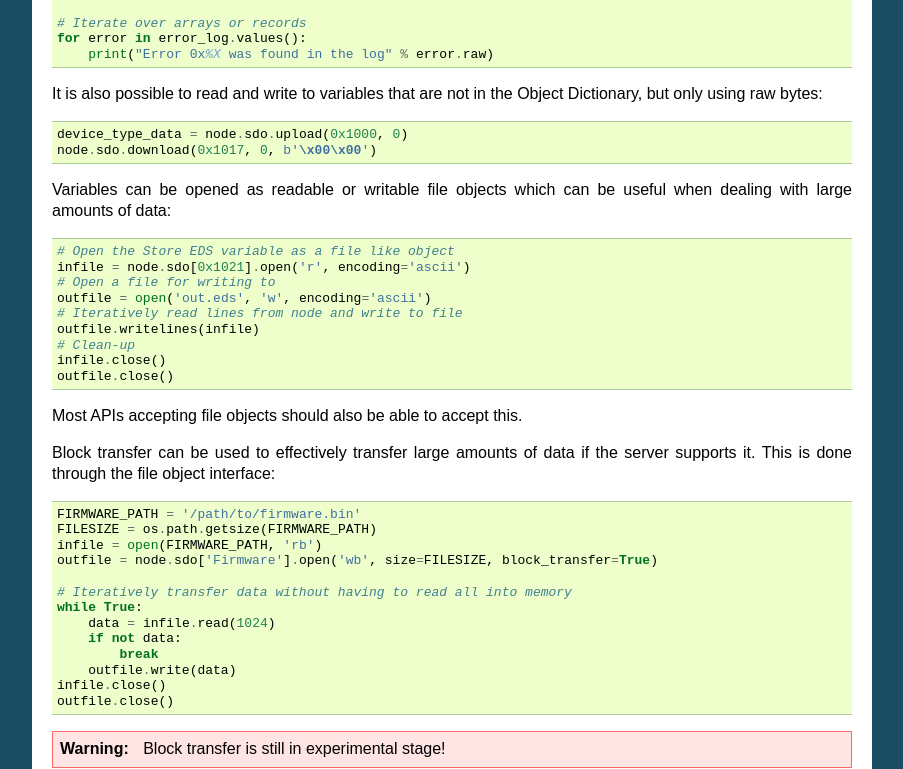
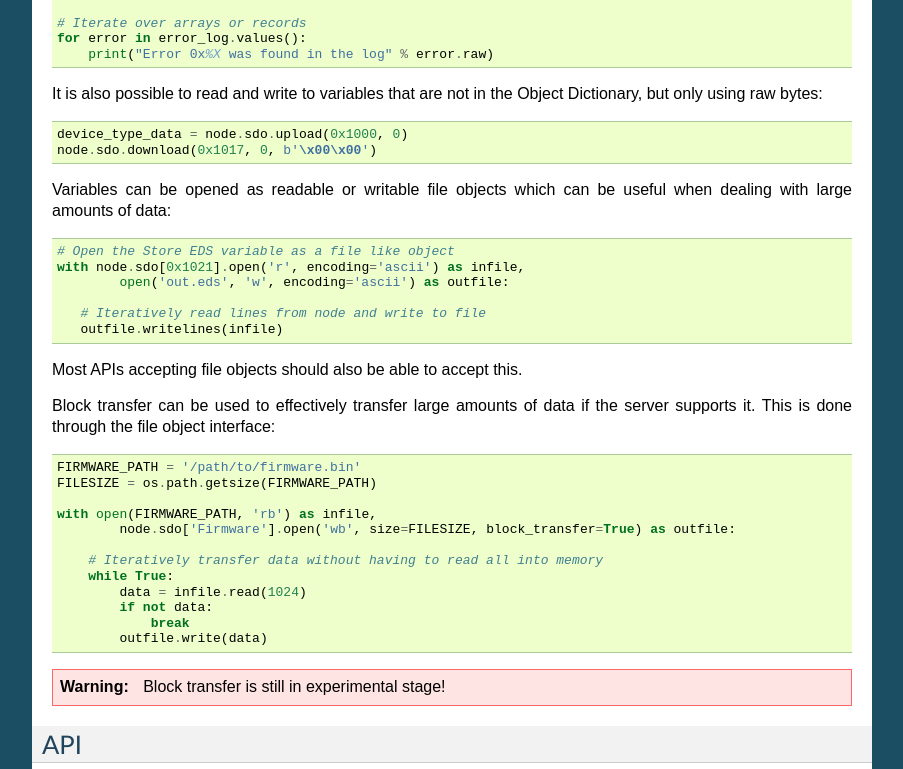
Before and after one commit to christiansandberg/canopen, a Sphinx documentation site: the page built from doc/sdo.rst, in a window 1280 px wide and 900 px high, scrolled down 974 px, cut to the strip 0-769 px from the top of the window. Shown: the whole strip, without its empty margins (198-1101 px from the left). Built offline with Sphinx 7.4.7, drawn with Linux system fonts in a browser that asks for light colours; pages that are not in the unit, such as notebooks, are missing from menus.

Commit message:
Use with contexts for opens (#356)

```diff
--- a/doc/sdo.rst
+++ b/doc/sdo.rst
@@ -72,14 +72,11 @@ Variables can be opened as readable or writable file objects which can be useful
 when dealing with large amounts of data::
 
     # Open the Store EDS variable as a file like object
-    infile = node.sdo[0x1021].open('r', encoding='ascii')
-    # Open a file for writing to
-    outfile = open('out.eds', 'w', encoding='ascii')
-    # Iteratively read lines from node and write to file
-    outfile.writelines(infile)
-    # Clean-up
-    infile.close()
-    outfile.close()
+    with node.sdo[0x1021].open('r', encoding='ascii') as infile,
+            open('out.eds', 'w', encoding='ascii') as outfile:
+
+       # Iteratively read lines from node and write to file
+       outfile.writelines(infile)
 
 Most APIs accepting file objects should also be able to accept this.
 
@@ -88,17 +85,16 @@ server supports it. This is done through the file object interface::
 
     FIRMWARE_PATH = '/path/to/firmware.bin'
     FILESIZE = os.path.getsize(FIRMWARE_PATH)
-    infile = open(FIRMWARE_PATH, 'rb')
-    outfile = node.sdo['Firmware'].open('wb', size=FILESIZE, block_transfer=True)
 
-    # Iteratively transfer data without having to read all into memory
-    while True:
-        data = infile.read(1024)
-        if not data:
-            break
-        outfile.write(data)
-    infile.close()
-    outfile.close()
+    with open(FIRMWARE_PATH, 'rb') as infile,
+            node.sdo['Firmware'].open('wb', size=FILESIZE, block_transfer=True) as outfile:
+
+        # Iteratively transfer data without having to read all into memory
+        while True:
+            data = infile.read(1024)
+            if not data:
+                break
+            outfile.write(data)
 
 .. warning::
    Block transfer is still in experimental stage!
```
Also changed, not shown: 6 other files.
